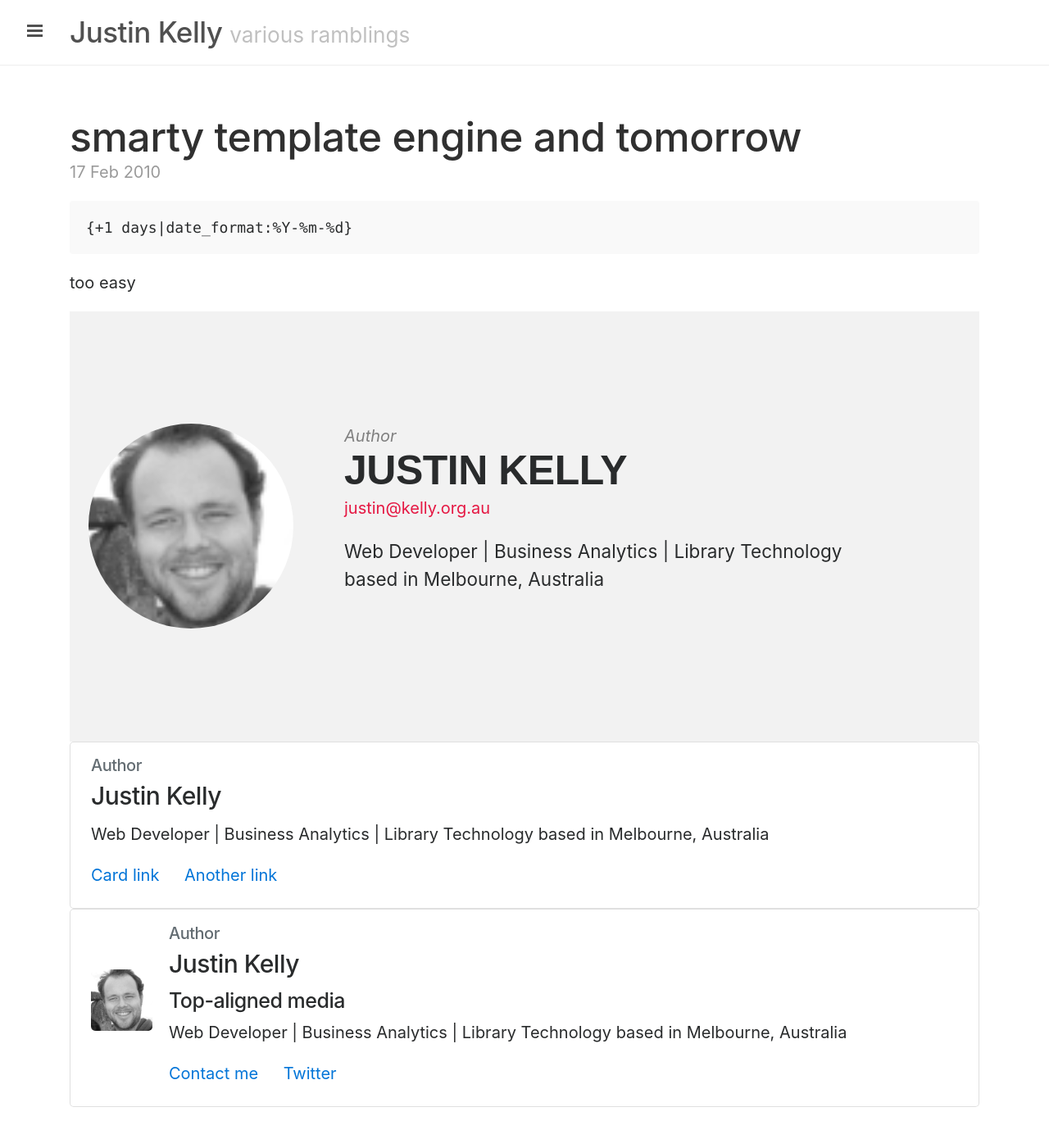
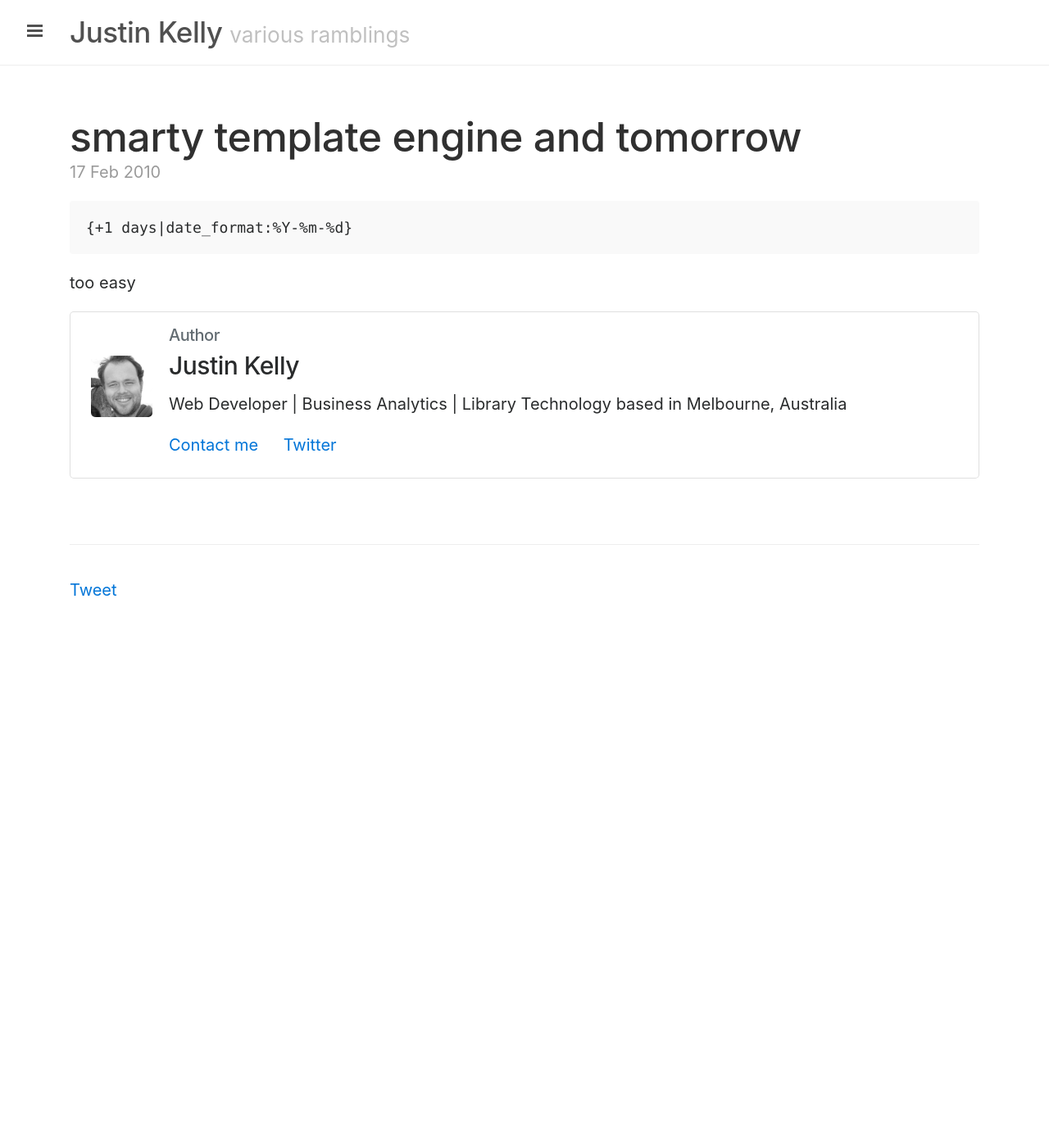
Before and after one commit to justinkelly/justinkelly.github.io, a Jekyll site: the page built from _posts/2010-02-17-smarty-template-engine-and-tomorrow.md, in a window 1280 px wide and 1400 px high. Shown: the top 1390 px of the window at 82% size. Built offline with Jekyll 4.4.1, drawn with Linux system fonts in a browser that asks for light colours; nearby versions of some CDN libraries; comment, search, counter and statistics services are not loaded.

Commit message:
Update author.html

```diff
--- a/_includes/author.html
+++ b/_includes/author.html
@@ -1,33 +1,3 @@
-            <div class="notepad-author-info">
-                <div class="row">
-                    <section class="notepad-post-author small-12 columns">
-
-                            <img src="{{site.url}}/public/images/{{ site.owner.avatar }}" class="notepad-post-author-avatar" alt="{{ site.owner.name }}'s photo">
-
-
-                            <span class="author-label">Author</span>
-                            <h1>{{ site.owner.name }}</h1>
-
-
-                            <p><a href="mailto:{{ site.owner.email }}" class="author-website">{{ site.owner.email }}</a></p>
-
-
-                            <p>{{ site.owner.description }}</p>
-
-                    </section>
-                </div>
-            </div>
-
-<div class="card">
-  <div class="card-block">
-    <h6 class="card-subtitle mb-2 text-muted">Author</h6>
-              <h4 class="card-title">{{ site.owner.name }}</h4>
-        <p class="card-text">{{ site.owner.description }}</p>
-    <a href="#" class="card-link">Card link</a>
-    <a href="#" class="card-link">Another link</a>
-  </div>
-</div>
-
 <div class="card">
   <div class="card-block">
     <div class="media">
@@ -35,8 +5,6 @@
         <div class="media-body">
             <h6 class="card-subtitle mb-2 text-muted">Author</h6>
             <h4 class="card-title">{{ site.owner.name }}</h4>
-
-    <h5 class="mt-0">Top-aligned media</h5>
             <p>{{ site.owner.description }}</p>
             <a href="#" class="card-link">Contact me</a>
             <a href="https://twitter.com/intent/follow?screen_name=_justin_kelly" class="card-link">Twitter</a>
```
Lines whose indentation alone changed are shown as unchanged.
